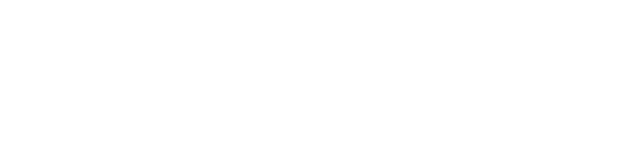
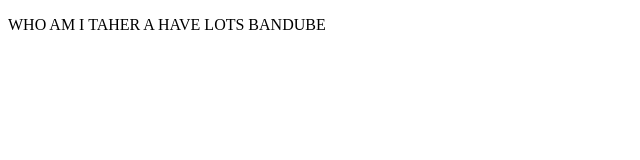
Before and after one commit to abutaher462/portfolio-source, a plain HTML site: page index.html in a window 1280 px wide. Shown: the whole page, without its empty margins (0-640 px from the left). Drawn offline with Linux system fonts and the light colour scheme.

Commit message:
My first website

```diff
--- a/index.html
+++ b/index.html
@@ -7,6 +7,6 @@
     <title>Document</title>
 </head>
 <body>
-
+    <P> WHO AM I TAHER A HAVE LOTS BANDUBE</P>
 </body>
 </html>
```
